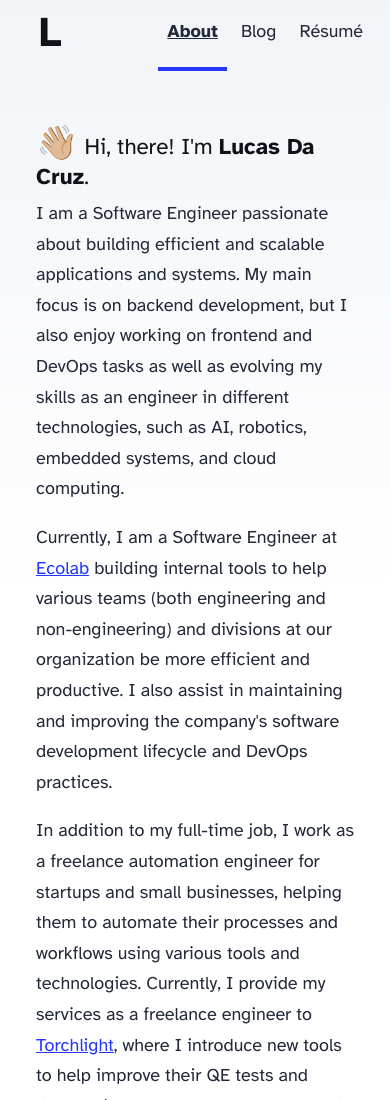
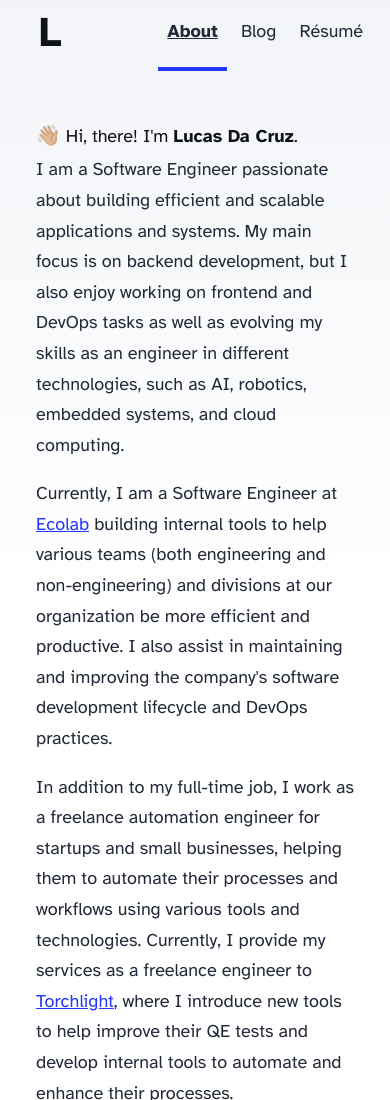
Before and after one commit to ldacruz94/ldacruz94.github.io, an Astro site: page / in a window 390 px wide. Shown: the top 1100 px of the page. Built offline with nearby package versions, Linux system fonts and the light colour scheme; Astro itself is replaced by a stand-in of ours.

Commit message:
additional updates

```diff
--- a/src/components/Header.astro
+++ b/src/components/Header.astro
@@ -10,7 +10,7 @@ import "../styles/header.css";
 		<div class="internal-links">
 			<HeaderLink id="header_about" href="/">About</HeaderLink>
 			<HeaderLink id="header_blog" href="/blog">Blog</HeaderLink>
-			<HeaderLink id="header_resume" href="/Lucas_Da_Cruz_Resume.pdf">Résumé</HeaderLink>
+			<HeaderLink id="header_resume" href="/Lucas_Da_Cruz_Resume.pdf" target='_blank'>Résumé</HeaderLink>
 		</div>
 		</div>
 	</nav>
--- a/src/styles/about.css
+++ b/src/styles/about.css
@@ -40,7 +40,7 @@ h5 .wave-emoji {
 }
 
 h5 .wave-emoji {
-    font-size: 1.5em;
+    font-size: 1.1em;
 }
 
 .sticky-container {
@@ -49,3 +49,9 @@ h5 .wave-emoji {
     animation: fadeIn 1s ease-in-out forwards;
     animation-delay: 1s;
 }
+
+@media (max-width: 410px) {
+    h5 {
+        font-size: 1em;
+    }
+}
```
